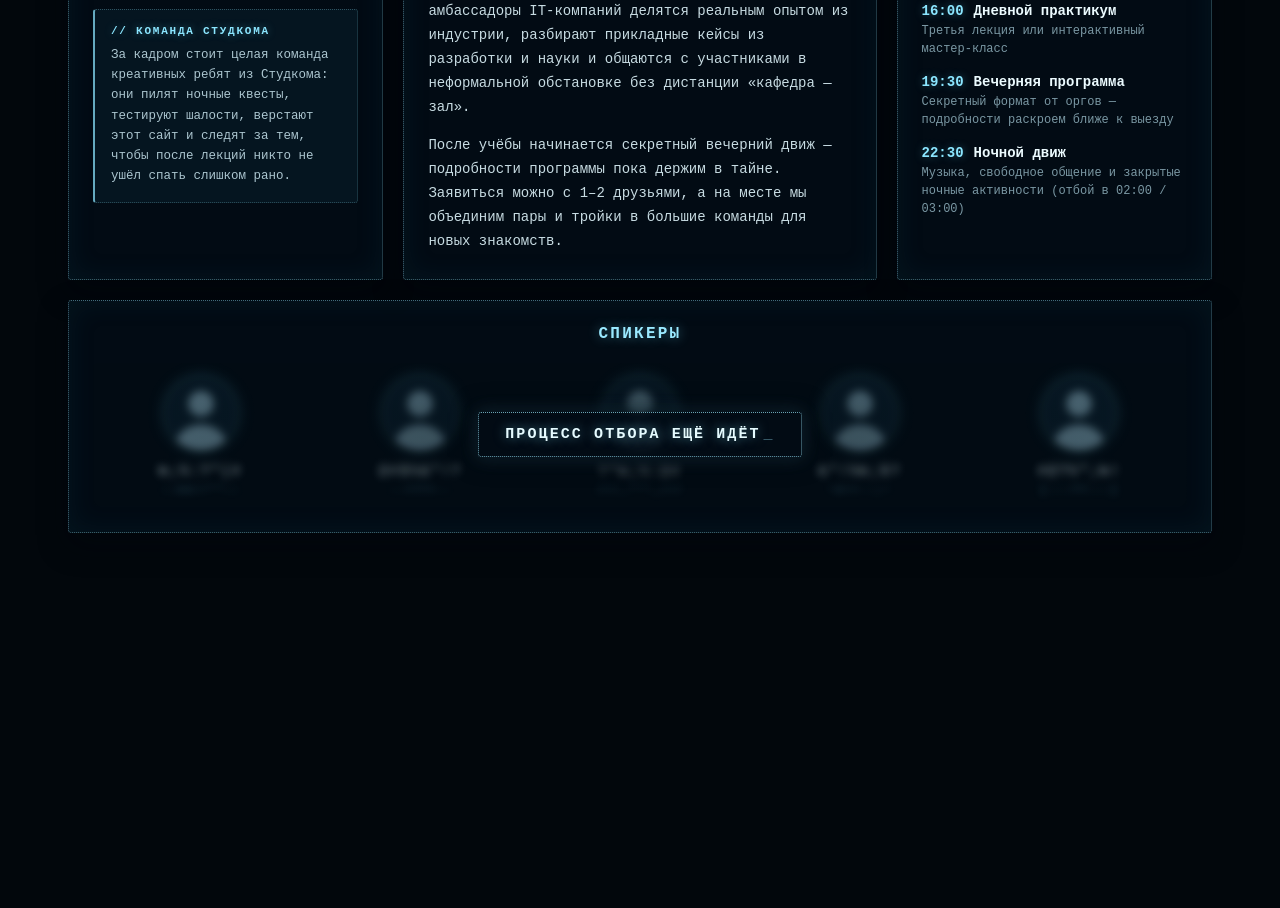
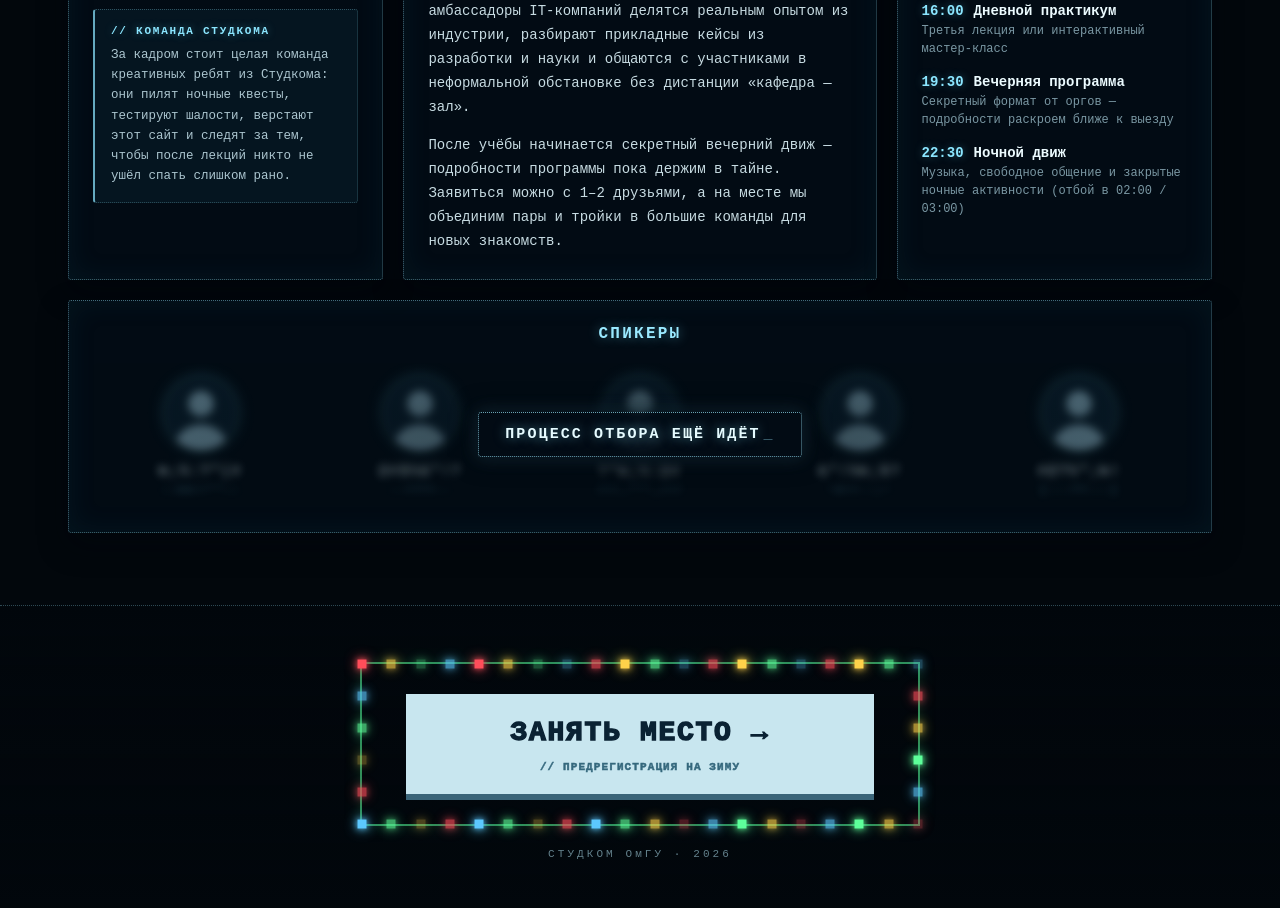
Before and after one commit to Arsikio/zima-studcom, a plain HTML site: page index.html in a window 1280 px wide. Shown: the part 1258-2166 px from the top of the page. Before the commit the page ends 1863 px from the top, so only its background shows below. Drawn offline with Linux system fonts and the light colour scheme; animation ran at ten frames a second.

Commit message:
Добавлена кнопка регистрации на футер, обвита гирляндой. Надо будет доделать норм чтобы было, это пробная черновик

```diff
--- a/css/style.css
+++ b/css/style.css
@@ -449,6 +449,116 @@ body {
     50% { opacity: 0; }
 }
 
+/* ===== Футер с кнопкой регистрации в гирлянде ===== */
+.site-footer {
+    position: relative;
+    z-index: 2;
+    width: 100%;
+    padding: clamp(40px, 7vh, 64px) 20px clamp(36px, 6vh, 56px);
+    display: flex;
+    flex-direction: column;
+    align-items: center;
+    gap: 22px;
+    border-top: 1px dotted rgba(145, 228, 250, 0.3);
+    background: linear-gradient(0deg, rgba(2, 7, 12, 0.85), rgba(2, 7, 12, 0));
+}
+
+.footer-note {
+    margin: 0;
+    font-size: 11px;
+    letter-spacing: 0.28em;
+    color: rgba(180, 232, 245, 0.55);
+}
+
+/* Гирлянда: провод вокруг кнопки + лампочки (их создаёт скрипт) */
+.garland {
+    position: relative;
+    width: min(560px, 100%);
+    padding: 30px clamp(22px, 6vw, 44px);
+    border: 2px solid #2f8f5b;
+    box-shadow: 0 0 14px rgba(47, 143, 91, 0.25);
+}
+
+.bulb {
+    position: absolute;
+    width: 9px;
+    height: 9px;
+    transform: translate(-50%, -50%);
+    background: var(--c);
+    box-shadow: 0 0 6px var(--c), 0 0 14px var(--c);
+    animation: bulbTwinkle 1.6s steps(2, end) infinite;
+}
+
+.bulb.c0 { --c: #ff4d5a; }
+.bulb.c1 { --c: #ffd24a; }
+.bulb.c2 { --c: #5dff9a; }
+.bulb.c3 { --c: #5cc8ff; }
+
+@keyframes bulbTwinkle {
+    0%, 100% { opacity: 1; }
+    50%      { opacity: 0.3; }
+}
+
+/* Кнопка — простой прямоугольник */
+.rect-btn {
+    display: block;
+    padding: 22px 30px 20px;
+    background: #c8e6ef;
+    box-shadow: 0 6px 0 #3b6579;
+    text-align: center;
+    text-decoration: none;
+    color: #0a2233;
+    transition: transform 0.08s steps(2), background 0.12s ease, box-shadow 0.08s steps(2);
+}
+
+.rect-btn:hover,
+.rect-btn:focus-visible {
+    background: #e1f6fb;
+    transform: translateY(-3px);
+    box-shadow: 0 9px 0 #3b6579;
+}
+
+.rect-btn:active {
+    transform: translateY(5px);
+    box-shadow: 0 1px 0 #3b6579;
+}
+
+.rect-btn:focus-visible {
+    outline: 3px dashed #9ae9ff;
+    outline-offset: 8px;
+}
+
+.rect-btn-title {
+    display: block;
+    font-family: "Courier New", Consolas, monospace;
+    font-size: clamp(20px, 4.6vw, 28px);
+    font-weight: 900;
+    line-height: 1.2;
+    letter-spacing: 0.06em;
+    text-align: center;
+    color: #0a2233;
+    -webkit-text-stroke: 1.4px #0a2233;
+    paint-order: stroke fill;
+}
+
+.rect-btn-sub {
+    display: block;
+    margin-top: 10px;
+    font-family: "Courier New", Consolas, monospace;
+    font-size: 11px;
+    font-weight: 900;
+    line-height: 1.3;
+    letter-spacing: 0.1em;
+    text-align: center;
+    color: #35687d;
+    -webkit-text-stroke: 0.5px #35687d;
+}
+
+@media (prefers-reduced-motion: reduce) {
+    .bulb { animation: none; }
+    .rect-btn { transition: none; }
+}
+
 /* Планшеты */
 @media (max-width: 960px) {
     .info-grid {
@@ -457,12 +567,6 @@ body {
       "about about"
       "organizers schedule"
       "info info";
-  }
-
-
-  .info-row:nth-last-child(-n+2) {
-    padding-bottom: 0;
-    border-bottom: none;
     }
 }
 
@@ -526,4 +630,12 @@ body {
     .card {
         padding: 20px 18px 22px;
     }
+
+    .garland {
+        padding: 26px 20px;
     }
+
+    .rect-btn {
+        padding: 18px 16px 16px;
+    }
+}
--- a/index.html
+++ b/index.html
@@ -41,6 +41,8 @@
       <span class="time-label">секунд</span>
     </div>
   </section>
+
+
 
   <section class="info-grid" aria-label="Подробности мероприятия">
     <!-- Организаторы -->
@@ -217,7 +219,19 @@
   </section>
 </main>
 
+<!-- Футер: кнопка регистрации в гирлянде -->
+<footer class="site-footer">
+  <div class="garland" id="garland">
+    <a class="rect-btn" href="https://forms.yandex.ru/u/6b044233ba5f029882271e65/" target="_blank" rel="noopener">
+      <span class="rect-btn-title">ЗАНЯТЬ МЕСТО →</span>
+      <span class="rect-btn-sub">// ПРЕДРЕГИСТРАЦИЯ НА ЗИМУ</span>
+    </a>
+  </div>
+  <p class="footer-note">СТУДКОМ ОмГУ · 2026</p>
+</footer>
+
 <script src="js/config.js"></script>
+<script src="js/main.js"></script>
 <script src="js/main.js"></script>
 </body>
 </html>
--- a/js/main.js
+++ b/js/main.js
@@ -551,4 +551,50 @@
   resize();
   updateCountdown(performance.now());
   requestAnimationFrame(animate);
+
+  window.addEventListener("resize", resize);
+  resize();
+  updateCountdown(performance.now());
+  requestAnimationFrame(animate);
 })();
+
+/* Гирлянда вокруг кнопки в футере */
+(function () {
+  var box = document.getElementById('garland');
+  if (!box) return;
+
+  var STEP = 30; // расстояние между лампочками, px
+
+  function addBulb(left, top, index) {
+    var b = document.createElement('span');
+    b.className = 'bulb c' + (index % 4);
+    b.style.left = left;
+    b.style.top = top;
+    b.style.animationDelay = '-' + ((index * 0.37) % 1.6).toFixed(2) + 's';
+    box.appendChild(b);
+  }
+
+  function build() {
+    box.querySelectorAll('.bulb').forEach(function (b) { b.remove(); });
+
+    var w = box.offsetWidth;
+    var h = box.offsetHeight;
+    var nx = Math.max(4, Math.round(w / STEP));
+    var ny = Math.max(2, Math.round(h / STEP));
+    var n = 0;
+    var i;
+
+    for (i = 0; i <= nx; i++) addBulb((i / nx * 100) + '%', '0%', n++);
+    for (i = 1; i < ny; i++) addBulb('100%', (i / ny * 100) + '%', n++);
+    for (i = nx; i >= 0; i--) addBulb((i / nx * 100) + '%', '100%', n++);
+    for (i = ny - 1; i > 0; i--) addBulb('0%', (i / ny * 100) + '%', n++);
+  }
+
+  build();
+
+  var t;
+  window.addEventListener('resize', function () {
+    clearTimeout(t);
+    t = setTimeout(build, 150);
+  });
+})();
```
Lines whose indentation alone changed are shown as unchanged.
